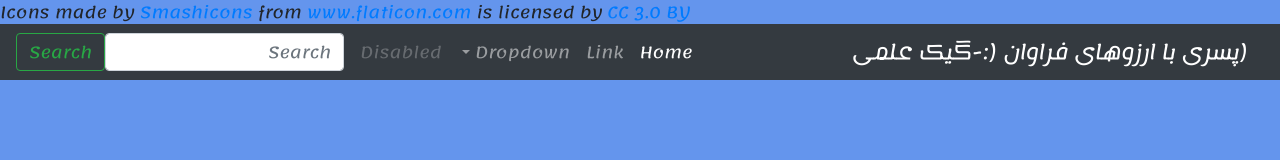
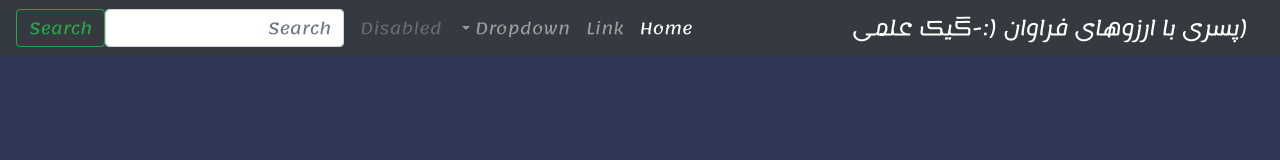
Before and after one commit to Pouria-ye-Vali/bootstrap-start, a plain HTML site: page index.html in a window 1280 px wide. Drawn offline with nearby package versions, Linux system fonts and the light colour scheme.

Commit message:
steps commints

```diff
--- a/assets/css/style.css
+++ b/assets/css/style.css
@@ -1,5 +1,5 @@
 body {
-background-color: cornflowerblue;
+background-color:rgb(47, 54, 88);
 font-family: 'Lemonada', cursive;
 }
 
--- a/index.html
+++ b/index.html
@@ -10,8 +10,6 @@
     <title>Document</title>
 </head>
 <body>
-        <div>Icons made by <a href="https://www.flaticon.com/authors/smashicons" title="Smashicons">Smashicons</a> from <a href="https://www.flaticon.com/" title="Flaticon">www.flaticon.com</a> is licensed by <a href="http://creativecommons.org/licenses/by/3.0/" title="Creative Commons BY 3.0" target="_blank">CC 3.0 BY</a></div>
-
     <header>
             <nav class="navbar navbar-expand-lg navbar-dark bg-dark">
                     <a class="navbar-brand" href="#">(پسری با ارزوهای فراوان (:-گیک علمی</a>
@@ -49,7 +47,6 @@
                     </div>
                   </nav>
 </header>
-
         <script src="https://code.jquery.com/jquery-3.3.1.slim.min.js" integrity="sha384-q8i/X+965DzO0rT7abK41JStQIAqVgRVzpbzo5smXKp4YfRvH+8abtTE1Pi6jizo" crossorigin="anonymous"></script>
         <script src="https://cdnjs.cloudflare.com/ajax/libs/popper.js/1.14.3/umd/popper.min.js" integrity="sha384-ZMP7rVo3mIykV+2+9J3UJ46jBk0WLaUAdn689aCwoqbBJiSnjAK/l8WvCWPIPm49" crossorigin="anonymous"></script>
         <script src="https://stackpath.bootstrapcdn.com/bootstrap/4.1.1/js/bootstrap.min.js" integrity="sha384-smHYKdLADwkXOn1EmN1qk/HfnUcbVRZyYmZ4qpPea6sjB/pTJ0euyQp0Mk8ck+5T" crossorigin="anonymous"></script>
```
